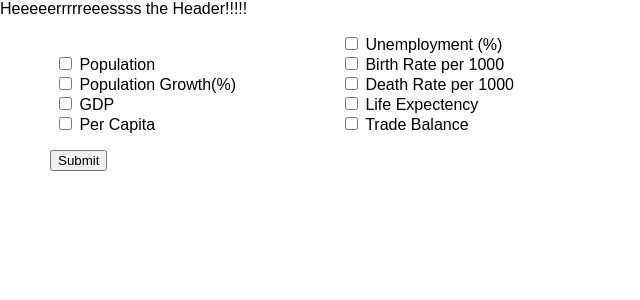
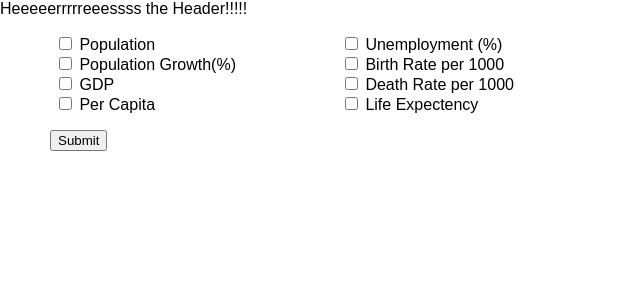
Before and after one commit to MyNameIsSpencer/country_proj, a React (Create React App) app: page /globalanalytics in a window 1280 px wide. Shown: the top 300 px of the page, without its empty margins (0-640 px from the left). Built offline with nearby package versions, Linux system fonts and the light colour scheme.

Commit message:
correct per capita

```diff
--- a/src/Components/CorrMatrix.js
+++ b/src/Components/CorrMatrix.js
@@ -60,6 +60,7 @@ export default class CorrMatrix extends Component {
     let tempArr = this.state.dataArray;
     axios.get(`http://api.worldbank.org/v2/countries/wld/indicators/${code}?format=json`)
     .then(res => {
+      console.log(res);
       tempArr.push({id: idCounter, name: indicator, data: res.data});
       this.setState({ dataArray: tempArr });
       idCounter ++;
--- a/src/Components/GlobalAnalytics.js
+++ b/src/Components/GlobalAnalytics.js
@@ -72,7 +72,7 @@ export default class GlobalAnalytics extends Component {
             <li><label><input type="checkbox" name="Birth Rate" onChange={e => this.handleCheckboxChange(e.target.name)} /> Birth Rate per 1000</label></li>
             <li><label><input type="checkbox" name="Death Rate" onChange={e => this.handleCheckboxChange(e.target.name)} /> Death Rate per 1000</label></li>
             <li><label><input type="checkbox" name="Life Expectency" onChange={e => this.handleCheckboxChange(e.target.name)} /> Life Expectency</label></li>
-            <li><label><input type="checkbox" name="Trade Balance" onChange={e => this.handleCheckboxChange(e.target.name)} /> Trade Balance</label></li>
+            {/* <li><label><input type="checkbox" name="Trade Balance" onChange={e => this.handleCheckboxChange(e.target.name)} /> Trade Balance</label></li> */}
           </ul>
           <br/>
           <button type="submit" onClick={e => {this.handleMatrixSubmit(e)}} > Submit </button>
--- a/src/Components/SoloCountry.js
+++ b/src/Components/SoloCountry.js
@@ -140,7 +140,8 @@ export default class SoloCountry extends Component {
   }
 
   getGDPPerCapita(code) {
-    axios.get(`http://api.worldbank.org/v2/countries/${code}/indicators/SL.GDP.PCAP.EM.KD?format=json`)
+    let query = "NY.GDP.PCAP.CD";
+    axios.get(`http://api.worldbank.org/v2/countries/${code}/indicators/${query}?format=json`)
     .then(res => {
       this.setState({
         perCapitaData: res.data,
```
